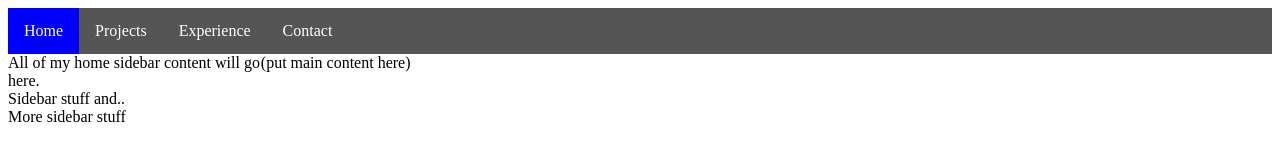
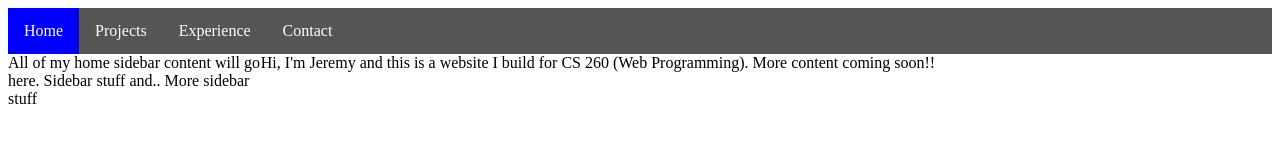
Before and after one commit to jeremybeutler/cs260, a plain HTML site: page index.html in a window 1280 px wide. Drawn offline with Linux system fonts and the light colour scheme.

Commit message:
content revisions

```diff
--- a/index.html
+++ b/index.html
@@ -15,13 +15,14 @@
   </nav>
   <section>
    <aside>
-      All of my home sidebar content will go here.<br>
-      Sidebar stuff and..<br>
+      All of my home sidebar content will go here.
+      Sidebar stuff and..
       More sidebar stuff
 
    </aside>
    <article>
-      (put main content here)
+      Hi, I'm Jeremy and this is a website I build for CS 260 (Web Programming).
+      More content coming soon!!
    </article>
 </section>
 
```
Also changed, not shown: contact.html (+3 -3 lines), experience.html (+3 -3 lines), projects.html (+3 -3 lines).
